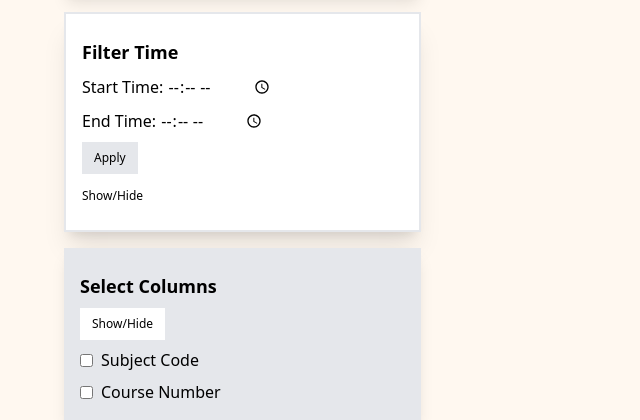
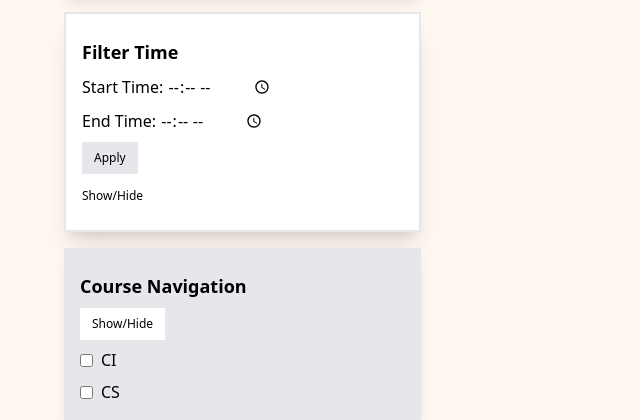
Before and after one commit to sylvieed/DrexelScheduler, a Flask app: page / in a window 1280 px wide. Shown: the part 804-1224 px from the top of the page, without its empty margins (0-640 px from the left). Run offline with Flask 3, Linux system fonts and the light colour scheme; some libraries are stand-ins or nearby versions.

Commit message:
update main

```diff
--- a/app/static/style/output.css
+++ b/app/static/style/output.css
@@ -815,6 +815,10 @@ video {
   flex-shrink: 0;
 }
 
+.shrink {
+  flex-shrink: 1;
+}
+
 .origin-top-right {
   transform-origin: top right;
 }
--- a/app/templates/index.html
+++ b/app/templates/index.html
@@ -9,7 +9,7 @@
         Upcoming Quarter
     </div>
     <div class=" grid grid-cols-3  gap-4 justify-center max-w-[90vw]">
-        <div class="side-panel p-4 bg-gray-200 shadow-lg mr-4 col-span-1 row-span-1">
+        <div class="side-panel p-4 bg-gray-200 shadow-lg mr-4 col-span-1 row-span-1 shrink">
             <h2 class="text-lg font-semibold my-2">Select Columns</h2>
             <div class="my-2">
                 <button id="toggleColumnPanelBtn" onclick="togglePanel()"
@@ -198,7 +198,7 @@
             </div>
         </div>
         <div class="side-panel p-4 bg-gray-200 shadow-lg mr-4 col-span-1 row-span-1">
-            <h2 class="text-lg font-semibold my-2">Select Columns</h2>
+            <h2 class="text-lg font-semibold my-2">Course Navigation</h2>
             <div class="my-2">
                 <button id="toggleColumnPanelBtn" onclick="togglePanel()"
                     class="text-xs bg-white px-3 py-2">Show/Hide</button>
@@ -206,11 +206,11 @@
             <div id="CoursePanel" class="space-y-2  overflow-y-scroll">
                 <label class="flex items-center space-x-2">
                     <input type="checkbox" class="column-toggle" data-column="0">
-                    <span>Subject Code</span>
+                    <span>CI</span>
                 </label>
                 <label class="flex items-center space-x-2">
                     <input type="checkbox" class="column-toggle" data-column="1">
-                    <span>Course Number</span>
+                    <span>CS</span>
                 </label>
             </div>
 
--- a/app/views.py
+++ b/app/views.py
@@ -8,10 +8,6 @@ from app import bcrypt, db
 def home():
     return render_template('index.html')
 
-@app.route('/scheduler')
-def scheduler():
-    courses = Courses.query.all()
-    return render_template('scheduler.html', courses=courses)
 # For now this is just to test the login system
 @app.route("/profile")
 @login_required
```
